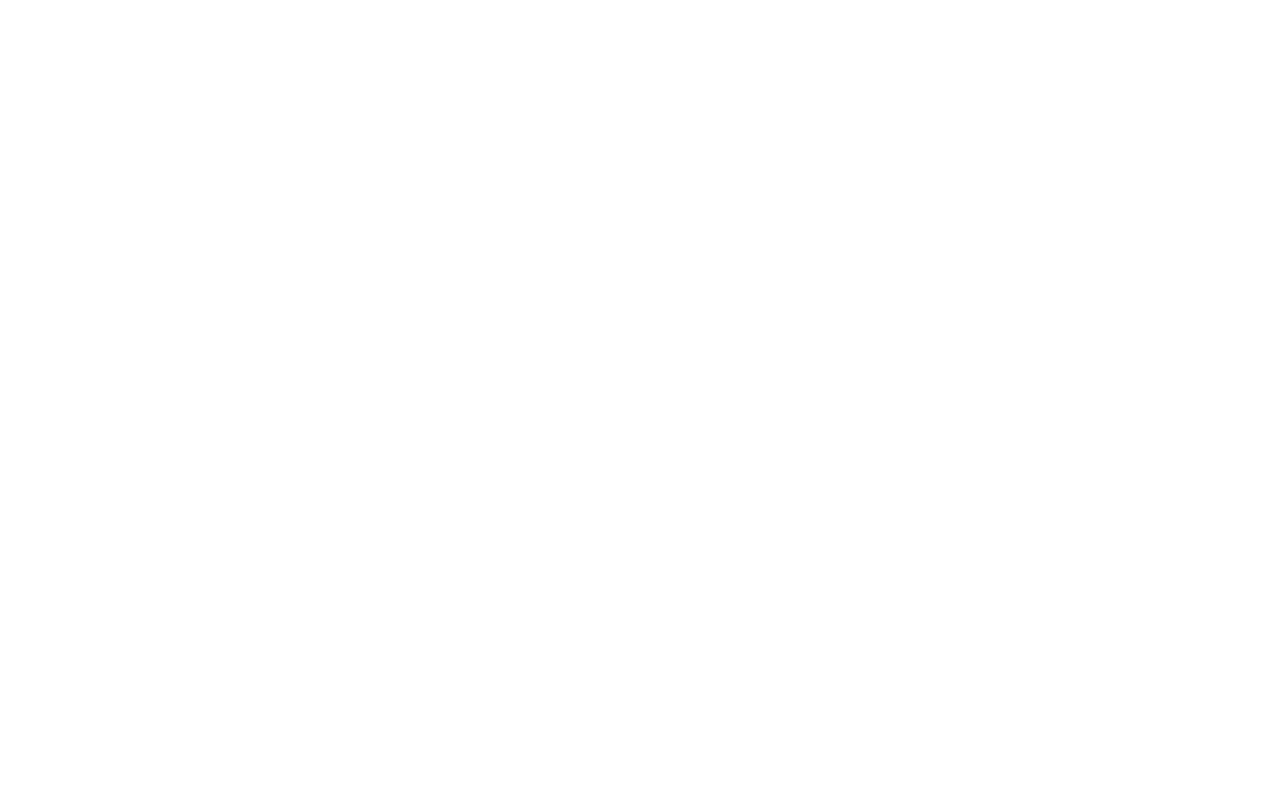
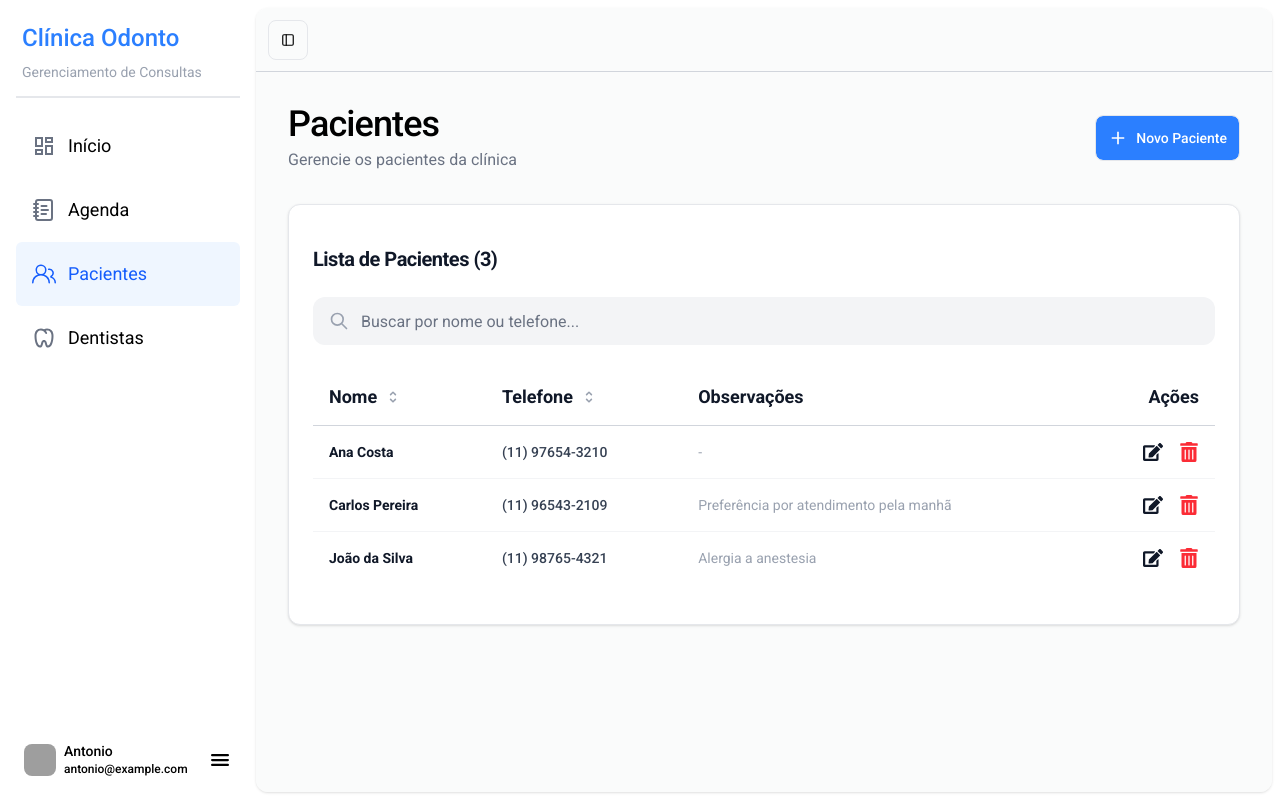
Before and after one commit to antonioclaudioofc/agenda-smile-web, a React (Vite) app: page /patients in a window 1280 px wide. Before the commit this address had no page. Built offline with nearby package versions, Linux system fonts and the light colour scheme; grey boxes are pictures that could not be loaded.

Commit message:
feat: implement patients page

```diff
--- a/src/components/app-sidebar.tsx
+++ b/src/components/app-sidebar.tsx
@@ -39,7 +39,7 @@
     },
     {
       title: "Pacientes",
-      url: "#",
+      url: "/patients",
       icon: GoPeople,
     },
     {
--- a/src/components/button.tsx
+++ b/src/components/button.tsx
@@ -4,7 +4,7 @@
 import { cn } from "../lib/utils";
 
 const buttonVariants = cva(
-  "group/button inline-flex shrink-0 items-center justify-center rounded-lg border border-gray-200 bg-clip-padding text-sm font-medium whitespace-nowrap transition-all select-none focus-visible:outline-none focus-visible:ring-1 focus-visible:ring-blue-500 focus-visible:ring-offset-2 focus-visible:border-blue-500 p-3 active:not-aria-[haspopup]:translate-y-px disabled:pointer-events-none disabled:opacity-50 aria-invalid:border-destructive aria-invalid:ring-3 aria-invalid:ring-destructive/20",
+  "group/button inline-flex shrink-0 items-center justify-center rounded-lg border border-gray-200 bg-clip-padding gap-2 text-sm font-medium whitespace-nowrap transition-all select-none focus-visible:outline-none focus-visible:ring-1 focus-visible:ring-blue-500 focus-visible:ring-offset-2 focus-visible:border-blue-500 p-3 active:not-aria-[haspopup]:translate-y-px disabled:pointer-events-none disabled:opacity-50 aria-invalid:border-destructive aria-invalid:ring-3 aria-invalid:ring-destructive/20",
   {
     variants: {
       variant: {
--- a/src/components/nav-main.tsx
+++ b/src/components/nav-main.tsx
@@ -34,7 +34,7 @@
                   asChild
                   isActive={isActive}
                   className={cn(
-                    "px-2 py-8 gap-3 transition-all roudend-md",
+                    "px-4 py-8 gap-3 transition-all roudend-lg",
                     isActive ? "text-blue-600 bg-blue-50" : "hover:bg-gray-100",
                   )}
                   tooltip={item.title}
--- /dev/null
+++ b/src/components/table.tsx
@@ -0,0 +1,115 @@
+"use client";
+
+import * as React from "react";
+import { cn } from "../lib/utils";
+
+function Table({ className, ...props }: React.ComponentProps<"table">) {
+  return (
+    <div
+      data-slot="table-container"
+      className="relative w-full overflow-x-auto border border-gray-200 rounded-lg bg-white p-4"
+    >
+      <table
+        data-slot="table"
+        className={cn("w-full caption-bottom", className)}
+        {...props}
+      />
+    </div>
+  );
+}
+
+function TableHeader({ className, ...props }: React.ComponentProps<"thead">) {
+  return (
+    <thead
+      data-slot="table-header"
+      className={cn("[&_tr]:border-b [&_tr]:border-gray-300", className)}
+      {...props}
+    />
+  );
+}
+
+function TableBody({ className, ...props }: React.ComponentProps<"tbody">) {
+  return (
+    <tbody
+      data-slot="table-body"
+      className={cn("[&_tr:last-child]:border-0", className)}
+      {...props}
+    />
+  );
+}
+
+function TableFooter({ className, ...props }: React.ComponentProps<"tfoot">) {
+  return (
+    <tfoot
+      data-slot="table-footer"
+      className={cn(
+        "border-t bg-gray-50/50 font-medium [&>tr]:last:border-b-0",
+        className,
+      )}
+      {...props}
+    />
+  );
+}
+
+function TableRow({ className, ...props }: React.ComponentProps<"tr">) {
+  return (
+    <tr
+      data-slot="table-row"
+      className={cn(
+        "border-b border-gray-100 transition-colors hover:bg-gray-50/75 has-aria-expanded:bg-gray-50/7hover:bg-gray-50/75 data-[state=selected]:bg-gray-50",
+        className,
+      )}
+      {...props}
+    />
+  );
+}
+
+function TableHead({ className, ...props }: React.ComponentProps<"th">) {
+  return (
+    <th
+      data-slot="table-head"
+      className={cn(
+        "h-16 text-lg px-2 text-left align-middle font-medium whitespace-nowrap text-gray-800 [&:has([role=checkbox])]:pr-0",
+        className,
+      )}
+      {...props}
+    />
+  );
+}
+
+function TableCell({ className, ...props }: React.ComponentProps<"td">) {
+  return (
+    <td
+      data-slot="table-cell"
+      className={cn(
+        "p-2 text align-middle whitespace-nowrap [&:has([role=checkbox])]:pr-0",
+        className,
+      )}
+      {...props}
+    />
+  );
+}
+
+function TableCaption({
+  className,
+  ...props
+}: React.ComponentProps<"caption">) {
+  return (
+    <caption
+      data-slot="table-caption"
+      className={cn("mt-4 text-sm text-muted-foreground", className)}
+      {...props}
+    />
+  );
+}
+
+export {
+  Table,
+  TableHeader,
+  TableBody,
+  TableFooter,
+  TableHead,
+  TableRow,
+  TableCell,
+  TableCaption,
+};
--- a/src/pages/dashboard/home.tsx
+++ b/src/pages/dashboard/home.tsx
@@ -17,7 +17,7 @@
   return (
     <section className="p-4 md:p-6 lg:p-8 space-y-8">
       <div>
-        <h1 className="text-3xl md:text-4xl font-bold tracking-tight mb-1">
+        <h1 className="text-3xl md:text-4xl font-medium tracking-tight mb-1">
           Dashboard
         </h1>
         <p className="text-gray-500 capitalize">{currentDate}</p>
@@ -53,9 +53,7 @@
           headerAction={<CiClock2 className="size-5 text-gray-500" />}
         >
           <CiCalendar className="size-16 text-gray-300" />
-          <p className="text-gray-400">
-            Nenhum atendimento agendado para hoje
-          </p>
+          <p className="text-gray-400">Nenhum atendimento agendado para hoje</p>
         </DashboardSection>
 
         <DashboardSection
--- /dev/null
+++ b/src/pages/dashboard/patients.tsx
@@ -0,0 +1,127 @@
+import { IoMdAdd } from "react-icons/io";
+import { FaTrashAlt, FaEdit } from "react-icons/fa";
+import { HiOutlineSearch, HiSelector } from "react-icons/hi";
+import { Button } from "../../components/button";
+import {
+  Card,
+  CardContent,
+  CardHeader,
+  CardTitle,
+} from "../../components/card";
+import { Input } from "../../components/input";
+import {
+  Table,
+  TableHeader,
+  TableRow,
+  TableHead,
+  TableBody,
+  TableCell,
+} from "../../components/table";
+
+const patients = [
+  {
+    nome: "Ana Costa",
+    telefone: "(11) 97654-3210",
+    observacoes: "-",
+  },
+  {
+    nome: "Carlos Pereira",
+    telefone: "(11) 96543-2109",
+    observacoes: "Preferência por atendimento pela manhã",
+  },
+  {
+    nome: "João da Silva",
+    telefone: "(11) 98765-4321",
+    observacoes: "Alergia a anestesia",
+  },
+];
+
+export function Patients() {
+  return (
+    <section className="p-4 md:p-6 lg:p-8 space-y-8">
+      <div className="flex flex-row justify-between items-center flex-wrap max-sm:justify-center">
+        <header>
+          <h3 className="text-3xl md:text-4xl font-medium tracking-tight mb-1">
+            Pacientes
+          </h3>
+          <p className="text-gray-500">Gerencie os pacientes da clínica</p>
+        </header>
+        <Button>
+          <IoMdAdd className="size-5" />
+          Novo Paciente
+        </Button>
+      </div>
+
+      <Card className="border-gray-200 shadow-sm rounded-xl bg-white overflow-hidden">
+        <CardHeader className="p-6 pb-2">
+          <CardTitle className="text-xl font-bold text-gray-900 tracking-tight">
+            Lista de Pacientes ({patients.length})
+          </CardTitle>
+        </CardHeader>
+
+        <CardContent className="p-6 pt-0 space-y-6">
+          <div className="relative">
+            <HiOutlineSearch className="absolute left-4 top-1/2 -translate-y-1/2 text-gray-400 size-5" />
+            <input
+              placeholder="Buscar por nome ou telefone..."
+              className="w-full pl-12 h-12 bg-gray-100 border-none text-black rounded-xl placeholder:text-gray-500 focus:outline-none focus:ring-2 focus:ring-blue-200 transition-all text-base px-4"
+            />
+          </div>
+
+          <div className="[&_[data-slot=table-container]]:border-0 [&_[data-slot=table-container]]:p-0 [&_[data-slot=table-container]]:bg-transparent [&_[data-slot=table-container]]:shadow-none">
+            <Table>
+              <TableHeader>
+                <TableRow className="hover:bg-transparent border-b">
+                  <TableHead className="font-bold text-gray-900 px-4 h-14">
+                    <div className="flex items-center gap-2">
+                      Nome <HiSelector className="text-gray-400 size-4" />
+                    </div>
+                  </TableHead>
+                  <TableHead className="font-bold text-gray-900 px-4 h-14">
+                    <div className="flex items-center gap-2">
+                      Telefone <HiSelector className="text-gray-400 size-4" />
+                    </div>
+                  </TableHead>
+                  <TableHead className="font-bold text-gray-900 px-4 h-14">
+                    Observações
+                  </TableHead>
+                  <TableHead className="font-bold text-gray-900 px-4 h-14 text-right">
+                    Ações
+                  </TableHead>
+                </TableRow>
+              </TableHeader>
+              <TableBody>
+                {patients.map((patient, index) => (
+                  <TableRow
+                    key={index}
+                    className="last:border-0 hover:bg-gray-50 transition-colors"
+                  >
+                    <TableCell className="py-4 px-4 font-bold text-gray-900">
+                      {patient.nome}
+                    </TableCell>
+                    <TableCell className="py-4 px-4 text-gray-700 font-medium">
+                      {patient.telefone}
+                    </TableCell>
+                    <TableCell className="py-4 px-4 text-gray-400">
+                      {patient.observacoes}
+                    </TableCell>
+                    <TableCell className="py-4 px-4 text-right">
+                      <div className="flex justify-end items-center gap-4">
+                        <button className="text-gray-900 hover:text-blue-600 transition-all">
+                          <FaEdit className="size-5" />
+                        </button>
+                        <button className="text-red-500 hover:text-red-700 transition-all">
+                          <FaTrashAlt className="size-5" />
+                        </button>
+                      </div>
+                    </TableCell>
+                  </TableRow>
+                ))}
+              </TableBody>
+            </Table>
+          </div>
+        </CardContent>
+      </Card>
+    </section>
+  );
+}
--- a/src/routes/index.tsx
+++ b/src/routes/index.tsx
@@ -3,6 +3,7 @@
 import { RegisterPage } from "../pages/auth/register";
 import { HomePage } from "../pages/dashboard/home";
 import { DashboardLayout } from "../components/dashboard-layout";
+import { Patients } from "../pages/dashboard/patients";
 
 export function AppRoutes() {
   return (
@@ -10,6 +11,7 @@
       <Routes>
         <Route element={<DashboardLayout />}>
           <Route path="/" element={<HomePage />} />
+          <Route path="/patients" element={<Patients />} />
         </Route>
         <Route path="/login" element={<LoginPage />} />
         <Route path="/register" element={<RegisterPage />} />
```
